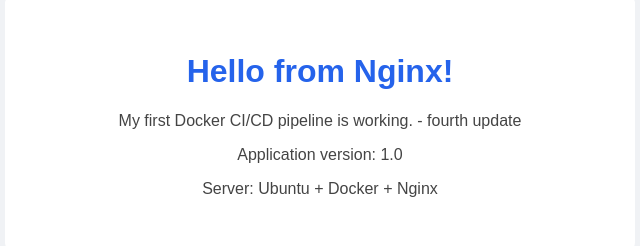
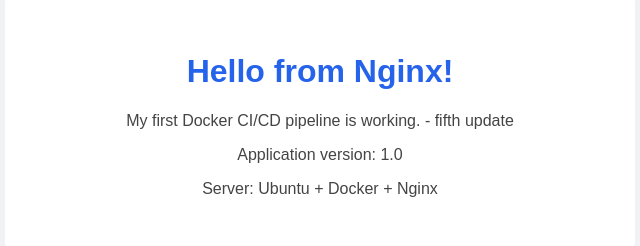
Before and after one commit to Mino333/ubuntu-docker-cicd, a plain HTML site: page index.html in a window 1280 px wide. Shown: the part 116-362 px from the top of the page, 320-960 px from the left. Drawn offline with Linux system fonts and the light colour scheme.

Commit message:
Update message in index.html to fifth update

```diff
--- a/index.html
+++ b/index.html
@@ -29,7 +29,7 @@
 <body>
     <div class="container">
         <h1>Hello from Nginx!</h1>
-        <p>My first Docker CI/CD pipeline is working. - fourth update</p>
+        <p>My first Docker CI/CD pipeline is working. - fifth update</p>
         <p>Application version: 1.0</p>
         <p>Server: Ubuntu + Docker + Nginx</p>
     </div>
```
